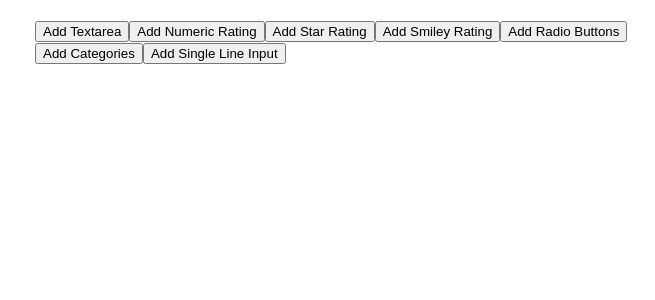
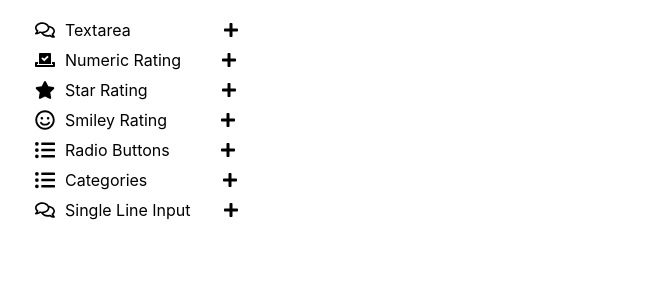
Before and after one commit to sowmya1066/Custom-Feedback-Form, a React (Create React App) app: page / in a window 1280 px wide. Shown: the top 300 px of the page, without its empty margins (625-1280 px from the left). Built offline with nearby package versions, Linux system fonts and the light colour scheme.

Commit message:
handling adding fields

```diff
--- a/src/components/FormField.jsx
+++ b/src/components/FormField.jsx
@@ -1,4 +1,3 @@
-// FeedbackForm.js
 import React, { useState } from "react";
 import { DndProvider, useDrag, useDrop } from "react-dnd";
 import { HTML5Backend } from "react-dnd-html5-backend";
@@ -7,7 +6,16 @@ import RatingReview from "./RatingReview";
 import SmileyRating from "./SmileyRating";
 import RadioButtons from "./RadioButtons";
 import Categories from "./Categories";
-import { FaTrash, FaEdit } from "react-icons/fa"; // Importing icons from react-icons
+import {
+  FaTrash,
+  FaEdit,
+  FaStar,
+  FaRegSmile,
+  FaVoteYea,
+  FaListUl,
+  FaRegComments,
+  FaPlus,
+} from "react-icons/fa"; // Importing icons from react-icons
 
 const ItemTypes = {
   FIELD: "FIELD",
@@ -29,16 +37,16 @@ const FeedbackForm = () => {
   };
 
   const editField = (index) => {
-    const newLabel = prompt("Enter new label:", fields[index].label);
-    if (newLabel) {
+    const newValue = prompt("Enter new value:", fields[index].label);
+    if (newValue) {
       const updatedFields = fields.map((field, i) =>
-        i === index ? { ...field, label: newLabel } : field
+        i === index ? { ...field, label: newValue } : field
       );
       setFields(updatedFields);
     }
   };
 
-  const Field = ({ index, id, type, label }) => {
+  const Field = ({ index, id, type, label, value, onChange }) => {
     const [, ref] = useDrop({
       accept: ItemTypes.FIELD,
       hover: (item) => {
@@ -69,13 +77,31 @@ const FeedbackForm = () => {
           cursor: "move",
         }}
       >
-        {type === "numeric-rating" && <NumericRating />}
-        {type === "star-rating" && <RatingReview />}
-        {type === "smiley-rating" && <SmileyRating />}
-        {type === "radio-buttons" && <RadioButtons />}
-        {type === "categories" && <Categories />}
-        {type === "textarea" && <textarea />}
-        {type === "single-line" && <input type="text" />}
+        {type === "numeric-rating" && (
+          <NumericRating value={value} onChange={onChange} />
+        )}
+        {type === "star-rating" && (
+          <RatingReview value={value} onChange={onChange} />
+        )}
+        {type === "smiley-rating" && (
+          <SmileyRating value={value} onChange={onChange} />
+        )}
+        {type === "radio-buttons" && (
+          <RadioButtons value={value} onChange={onChange} />
+        )}
+        {type === "categories" && (
+          <Categories value={value} onChange={onChange} />
+        )}
+        {type === "textarea" && (
+          <textarea value={value} onChange={(e) => onChange(e.target.value)} />
+        )}
+        {type === "single-line" && (
+          <input
+            type="text"
+            value={value}
+            onChange={(e) => onChange(e.target.value)}
+          />
+        )}
         <div style={{ display: "flex", justifyContent: "space-between" }}>
           <span>{label}</span>
           <div>
@@ -101,51 +127,105 @@ const FeedbackForm = () => {
         id={field.type + index}
         type={field.type}
         label={field.label}
+        value={field.value}
+        onChange={(newValue) => {
+          const updatedFields = fields.map((f, i) =>
+            i === index ? { ...f, value: newValue } : f
+          );
+          setFields(updatedFields);
+        }}
       />
     ));
   };
 
   const handleAddField = (fieldType, label) => {
-    setFields([...fields, { type: fieldType, label }]);
+    setFields([...fields, { type: fieldType, label, value: "" }]);
   };
 
   const renderFieldOptions = () => (
-    <div>
-      <button
-        onClick={() => handleAddField("textarea", "Provide your comment")}
+    <div style={{ display: "flex", flexDirection: "column" }}>
+      <div
+        style={{ display: "flex", alignItems: "center", marginBottom: "10px" }}
       >
-        Add Textarea
-      </button>
-      <button
-        onClick={() => handleAddField("numeric-rating", "Numeric Rating")}
+        <FaRegComments style={{ fontSize: "20px", marginRight: "10px" }} />
+        <span>Textarea</span>
+        <FaPlus
+          onClick={() => handleAddField("textarea", "Provide your comment")}
+          style={{ cursor: "pointer", marginLeft: "92px" }}
+        />
+      </div>
+      <div
+        style={{ display: "flex", alignItems: "center", marginBottom: "10px" }}
       >
-        Add Numeric Rating
-      </button>
-      <button onClick={() => handleAddField("star-rating", "Star Rating")}>
-        Add Star Rating
-      </button>
-      <button onClick={() => handleAddField("smiley-rating", "Smiley Rating")}>
-        Add Smiley Rating
-      </button>
-      <button onClick={() => handleAddField("radio-buttons", "Radio Buttons")}>
-        Add Radio Buttons
-      </button>
-      <button onClick={() => handleAddField("categories", "Categories")}>
-        Add Categories
-      </button>
-      <button
-        onClick={() => handleAddField("single-line", "Single Line Input")}
+        <FaVoteYea style={{ fontSize: "20px", marginRight: "10px" }} />
+        <span>Numeric Rating</span>
+        <FaPlus
+          onClick={() => handleAddField("numeric-rating", "Numeric Rating")}
+          style={{ cursor: "pointer", marginLeft: "40px" }}
+        />
+      </div>
+      <div
+        style={{ display: "flex", alignItems: "center", marginBottom: "10px" }}
       >
-        Add Single Line Input
-      </button>
+        <FaStar style={{ fontSize: "20px", marginRight: "10px" }} />
+        <span>Star Rating</span>
+        <FaPlus
+          onClick={() => handleAddField("star-rating", "Star Rating")}
+          style={{ cursor: "pointer", marginLeft: "73px" }}
+        />
+      </div>
+      <div
+        style={{ display: "flex", alignItems: "center", marginBottom: "10px" }}
+      >
+        <FaRegSmile style={{ fontSize: "20px", marginRight: "10px" }} />
+        <span>Smiley Rating</span>
+        <FaPlus
+          onClick={() => handleAddField("smiley-rating", "Smiley Rating")}
+          style={{ cursor: "pointer", marginLeft: "53px" }}
+        />
+      </div>
+      <div
+        style={{ display: "flex", alignItems: "center", marginBottom: "10px" }}
+      >
+        <FaListUl style={{ fontSize: "20px", marginRight: "10px" }} />
+        <span>Radio Buttons</span>
+        <FaPlus
+          onClick={() => handleAddField("radio-buttons", "Radio Buttons")}
+          style={{ cursor: "pointer", marginLeft: "50px" }}
+        />
+      </div>
+      <div
+        style={{ display: "flex", alignItems: "center", marginBottom: "10px" }}
+      >
+        <FaListUl style={{ fontSize: "20px", marginRight: "10px" }} />
+        <span>Categories</span>
+        <FaPlus
+          onClick={() => handleAddField("categories", "Categories")}
+          style={{ cursor: "pointer", marginLeft: "75px" }}
+        />
+      </div>
+      <div
+        style={{ display: "flex", alignItems: "center", marginBottom: "10px" }}
+      >
+        <FaRegComments style={{ fontSize: "20px", marginRight: "10px" }} />
+        <span>Single Line Input</span>
+        <FaPlus
+          onClick={() => handleAddField("single-line", "Single Line Input")}
+          style={{ cursor: "pointer", marginLeft: "32px" }}
+        />
+      </div>
     </div>
   );
 
   return (
     <DndProvider backend={HTML5Backend}>
       <div className="feedback-form">
-        <div className="left-block">{renderFields()}</div>
-        <div className="right-block">{renderFieldOptions()}</div>
+        <div className="left-block" style={{ width: "60%", float: "left" }}>
+          {renderFields()}
+        </div>
+        <div className="right-block" style={{ width: "35%", float: "right" }}>
+          {renderFieldOptions()}
+        </div>
       </div>
     </DndProvider>
   );
--- a/src/components/SmileyRating.jsx
+++ b/src/components/SmileyRating.jsx
@@ -1,5 +1,11 @@
 import React, { useState } from "react";
-import "../index.css";
+import {
+  FaRegMeh,
+  FaFrown,
+  FaSmile,
+  FaLaugh,
+  FaGrinStars,
+} from "react-icons/fa"; // Import FontAwesome icons
 
 const SmileyRating = () => {
   const [rating, setRating] = useState(0);
@@ -8,23 +14,29 @@ const SmileyRating = () => {
     setRating(index);
   };
 
-  const emojis = [
-    "😡", // Very Bad
-    "😞", // Bad
-    "😐", // Neutral
-    "😊", // Good
-    "😍", // Very Good
+  const icons = [
+    <FaFrown />, // Very Bad
+    <FaRegMeh />, // Bad
+    <FaSmile />, // Neutral
+    <FaLaugh />, // Good
+    <FaGrinStars />, // Very Good
   ];
 
   return (
     <div className="smiley-rating">
-      {emojis.map((emoji, index) => (
+      {icons.map((icon, index) => (
         <span
           key={index}
           className={`smiley ${rating === index + 1 ? "selected" : ""}`}
           onClick={() => handleClick(index + 1)}
+          style={{
+            fontSize: "24px",
+            cursor: "pointer",
+            color: rating === index + 1 ? "gold" : "gray",
+            transition: "color 0.3s",
+          }}
         >
-          {emoji}
+          {icon}
         </span>
       ))}
     </div>
--- a/src/index.css
+++ b/src/index.css
@@ -28,21 +28,19 @@ code {
 
 .smiley-rating {
   display: flex;
-  justify-content: center;
-  gap: 10px;
+  justify-content: start;
+  gap: 15px;
+  align-items: center;
 }
 
 .smiley {
-  font-size: 30px;
+  font-size: 24px;
   cursor: pointer;
-  padding: 10px;
-  border-radius: 50%;
-  transition: background-color 0.3s, color 0.3s;
+  transition: color 0.3s;
 }
 
 .smiley.selected {
-  background-color: blue;
-  color: white;
+  color: gold;
 }
 
 .feedback-form input[type="text"] {
```
